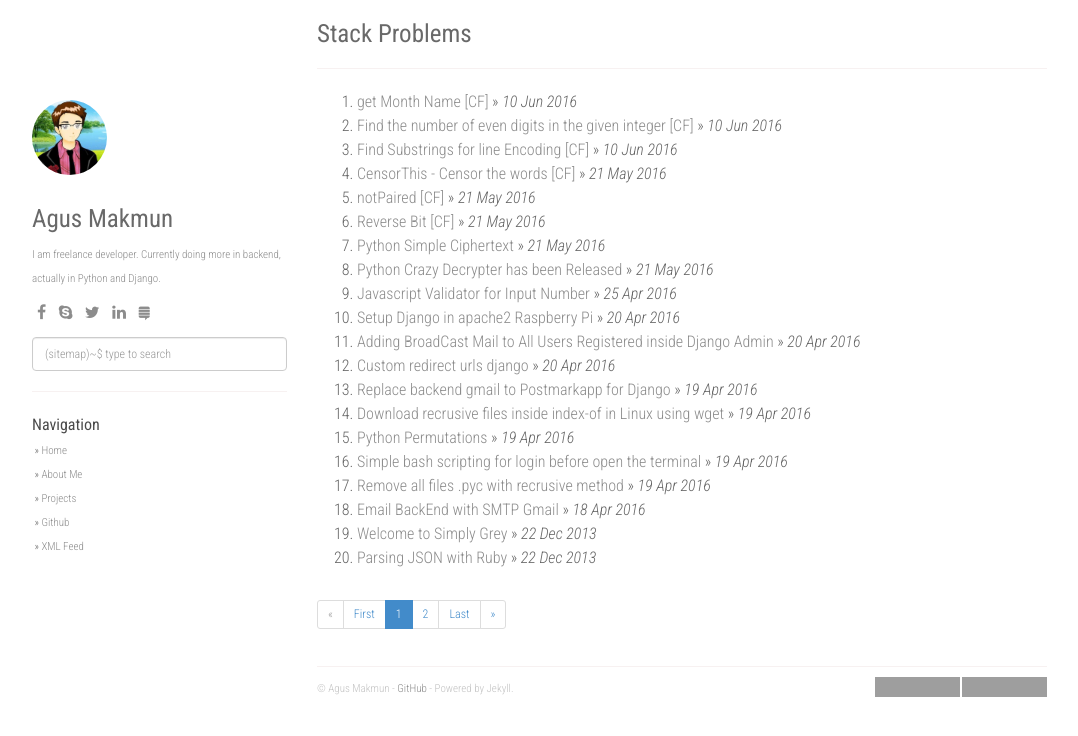
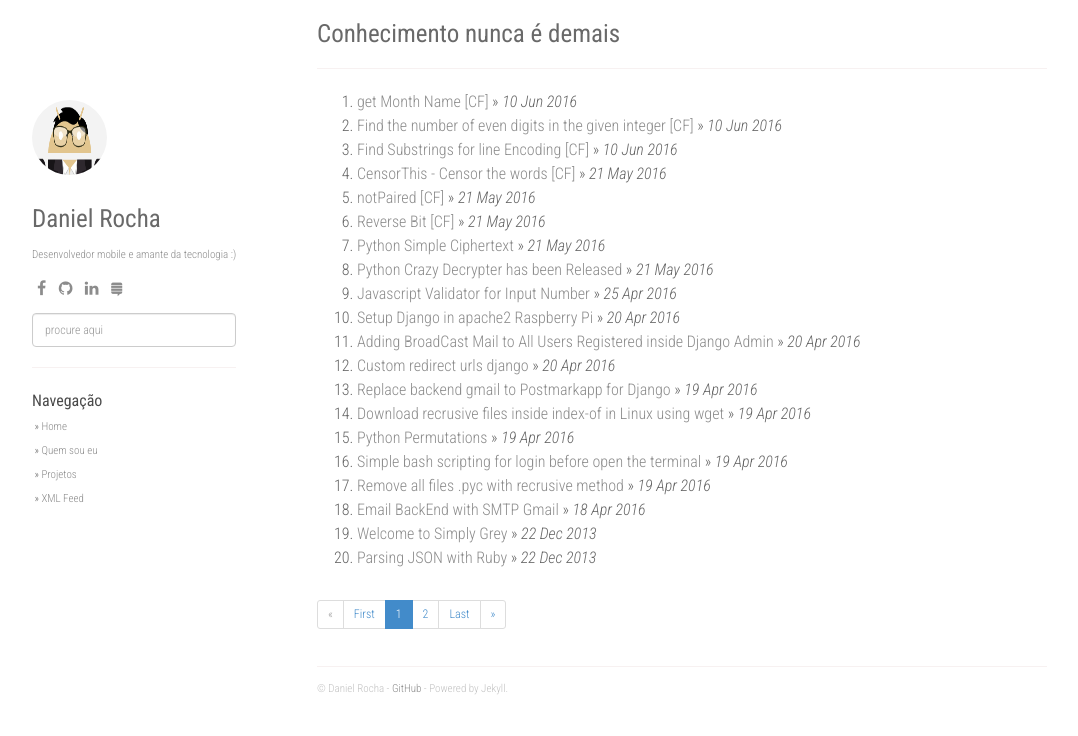
Before and after one commit to rochadaniel/rochadaniel.github.io, a Jekyll site: the page built from index.html, in a window 1280 px wide. Shown: the top 736 px of the page, without its empty margins (53-1131 px from the left). Built offline with Jekyll 4.4.1, drawn with Linux system fonts in a browser that asks for light colours; nearby versions of some CDN libraries; the list of posts is cut into pages by our own code; grey boxes are pictures that could not be loaded.

Commit message:
alterando configs do template

```diff
--- a/_config.yml
+++ b/_config.yml
@@ -1,8 +1,8 @@
-title: Stack Problems
+title: A solução para seus problemas
 description: My Personal Stack Problems
-author: Agus Makmun
-github: https://github.com/agusmakmun
-about: I am freelance developer. Currently doing more in backend, actually in Python and Django.
+author: Daniel Rocha
+github: https://github.com/rochadaniel
+about: Desenvolvedor mobile e amante da tecnologia :)
 disqus_shortname: stackproblems
 google_analytics: UA-XXXXXXXX-Y
 
@@ -17,30 +17,25 @@ collections:
 social:
     - icon: fa-facebook
       link: "#"
-    - icon: fa-skype
+    - icon: fa-github
       link: "#"
-    - icon: fa-twitter
-      link: "https://twitter.com/agusmakmun6"
     - icon: fa-linkedin
       link: "#"
     - icon: fa-stack-exchange
       link: "#"
 
 share:
-  twitter_username: agusmakmun6
   fb_appid: 1749788565247320
 
 urls:
-    - text: About Me
+    - text: Quem sou eu
       url: /about/
-    - text: Projects
+    - text: Projetos
       url: /projects/
-    - text: Github
-      url: https://github.com/agusmakmun
     - text: XML Feed
       url: /feed.xml
 
-url: "https://agusmakmun.github.io"
+url: "https://rochadaniel.github.io"
 baseurl: ""
 paginate: 20
 per_page: 20
--- a/_layouts/default.html
+++ b/_layouts/default.html
@@ -5,7 +5,7 @@
         <meta http-equiv="X-UA-Compatible" content="IE=edge,chrome=1">
         <meta name="viewport" content="width=device-width, initial-scale=1">
 
-        <link rel="shortcut icon" href="/static/img/favicon.ico" />
+        <link rel="shortcut icon" href="/static/img/favicon.png" />
         <title>{% if page.title %}{{ page.title }} - {{ site.title }}{% else %}{{ site.author }}{% endif %}</title>
         <meta name="author" content="{{ site.author }}" />
         <meta name="description" content="{% if page.title %}{{ page.title }}{% else %}{{ site.description }}{% endif %}" />
@@ -106,7 +106,7 @@
         <div class="container">
             <div class="col-sm-3">
               <div class="fixed-condition">
-                <a href="/"><img id="about" src="/static/img/avatar.jpg" height="75px" width="75px" /></a>
+                <a href="/"><img id="about" src="/static/img/avatar.png" height="75px" width="75px" /></a>
                 <h1 class="author-name">{{ site.author }}</h1>
                 {% if site.about %}
                 <div id="about">
@@ -123,12 +123,12 @@
                 </div>
 
                 <div class="search" id="js-search">
-                  <input type="text" placeholder="(sitemap)~$ type to search" class="search__input form-control" id="js-search__input">
+                  <input type="text" placeholder="procure aqui" class="search__input form-control" id="js-search__input">
                   <ul class="search__results" id="js-search__results"></ul>
                 </div>
                 <hr />
 
-                <strong>Navigation</strong><br />
+                <strong>Navegação</strong><br />
                     &nbsp;&raquo; <a href="/">Home</a> <br />
                 {% for i in site.urls %}
                     &nbsp;&raquo; <a class="about" href="{{ i.url }}">{{ i.text }}</a><br />
@@ -144,11 +144,6 @@
                     {% if site.github %}
                     - <a href="{{ site.github }}">{{ site.github }}</a> - Powered by Jekyll.
                     {% endif %}
-
-                    <div class="btn-github" style="float:right;">
-                        <iframe src="https://ghbtns.com/github-btn.html?user=agusmakmun&repo=agusmakmun.github.io&type=star&count=true" frameborder="0" scrolling="0" width="85" height="20px"></iframe>
-                        <iframe src="https://ghbtns.com/github-btn.html?user=agusmakmun&repo=agusmakmun.github.io&type=fork&count=true" frameborder="0" scrolling="0" width="85" height="20px"></iframe>
-                    </div>
                 </footer>
             </div><!-- end /.col-sm-8 -->
         </div><!-- end /.container -->
--- a/index.html
+++ b/index.html
@@ -3,7 +3,7 @@ layout: default
 ---
 
 <div id="home">
-    <h1>Stack Problems</h1>
+    <h1>Conhecimento nunca é demais</h1>
     <hr />
     <ol class="posts">
     {% for post in paginator.posts %}
```
Also changed, not shown: static/img/avatar.jpg (deleted), static/img/avatar.png (added), static/img/favicon.ico (deleted), static/img/favicon.png (added).
